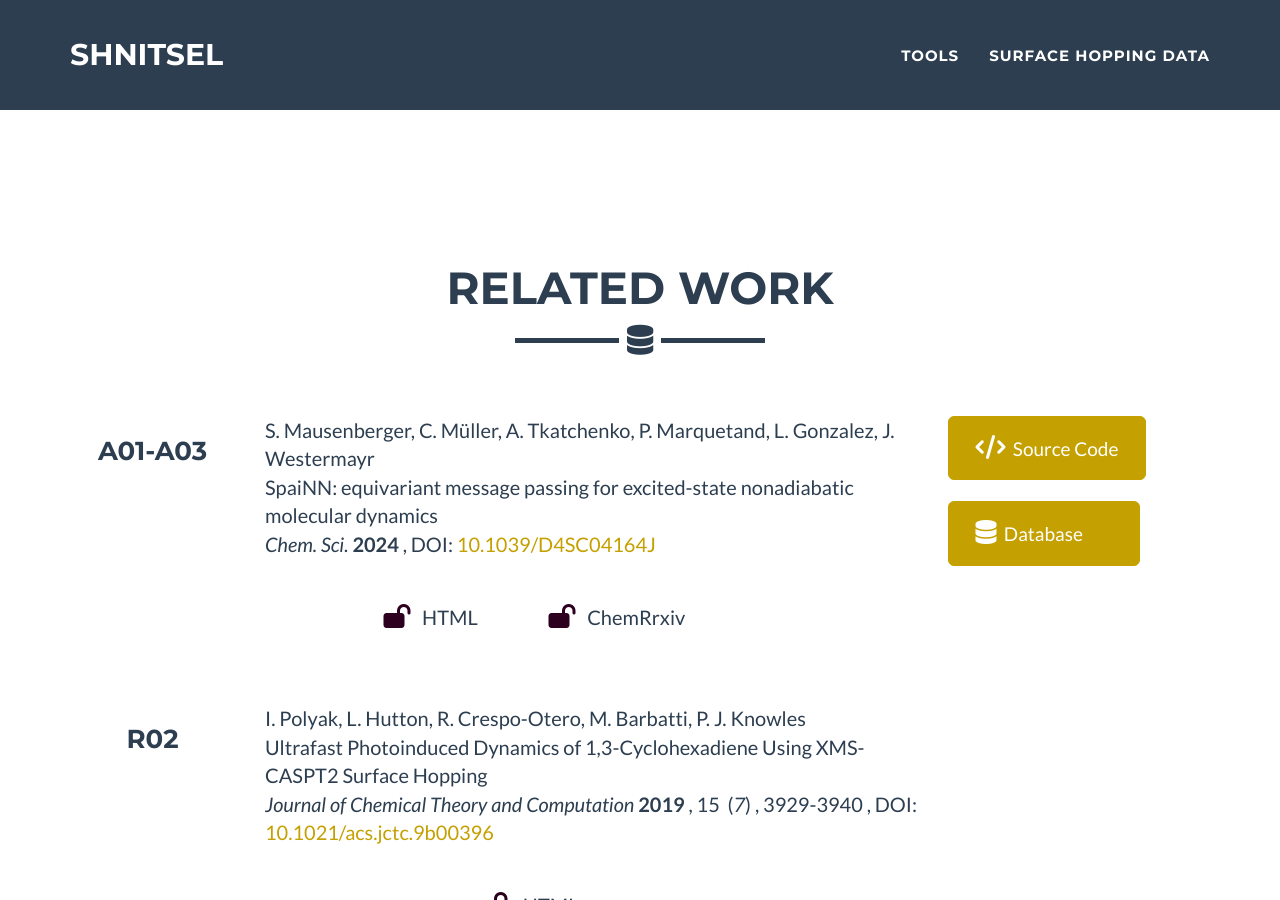
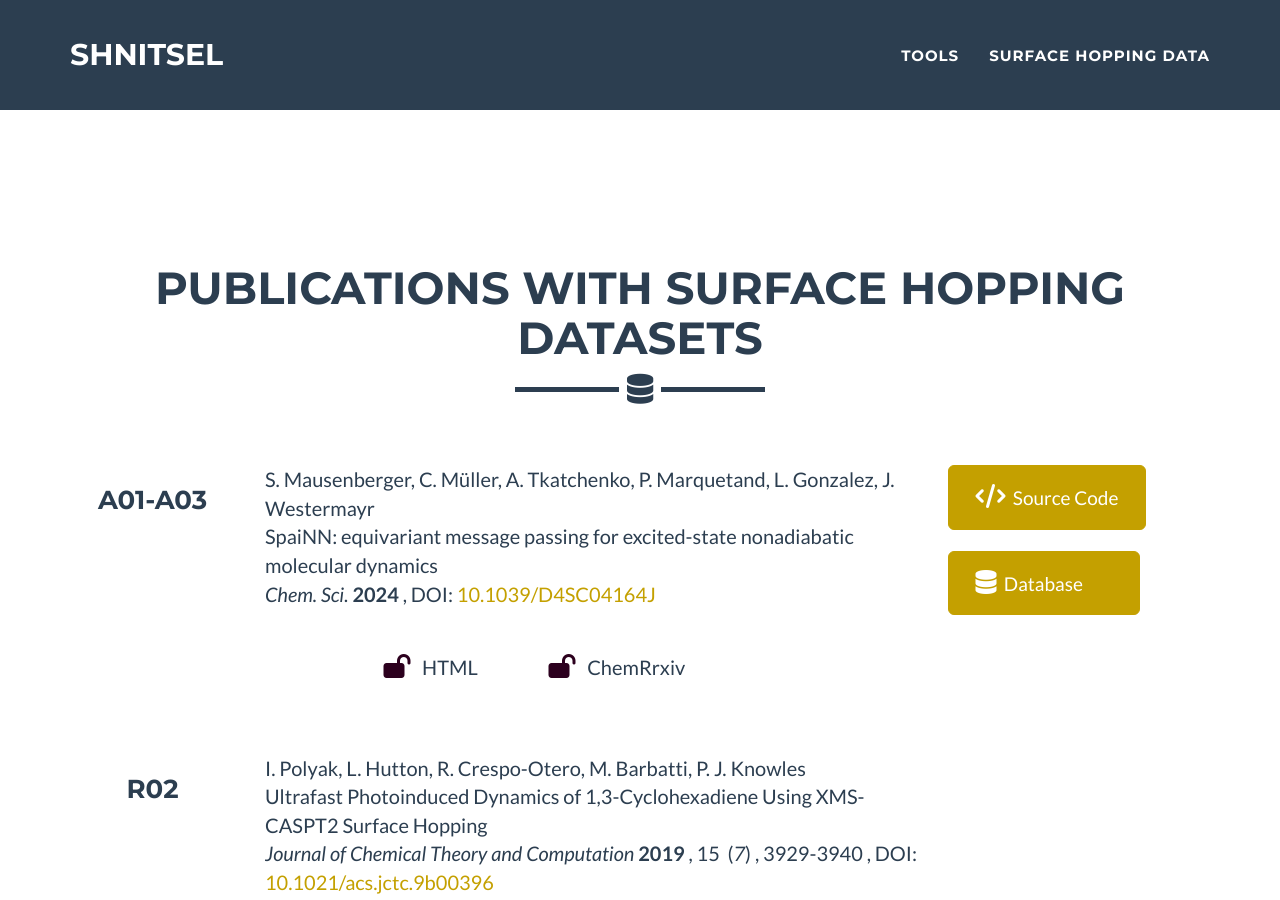
Before and after one commit to SHNITSEL/shnitsel.github.io, a Jekyll site: the page built from _molecules/index.html, in a window 1280 px wide and 900 px high, scrolled down 848 px. Built offline with Jekyll 4.4.1, drawn with Linux system fonts in a browser that asks for light colours.

Commit message:
Update related_work.html

```diff
--- a/_includes/related_work.html
+++ b/_includes/related_work.html
@@ -4,7 +4,7 @@
     <div class="row">
       <div class="col-lg-12 text-center">
         <br><br>
-        <h2>Related Work</h2>
+        <h2>Publications with Surface Hopping Datasets</h2>
         <hr class="star-primary">
         <br><br>
       </div>
```
